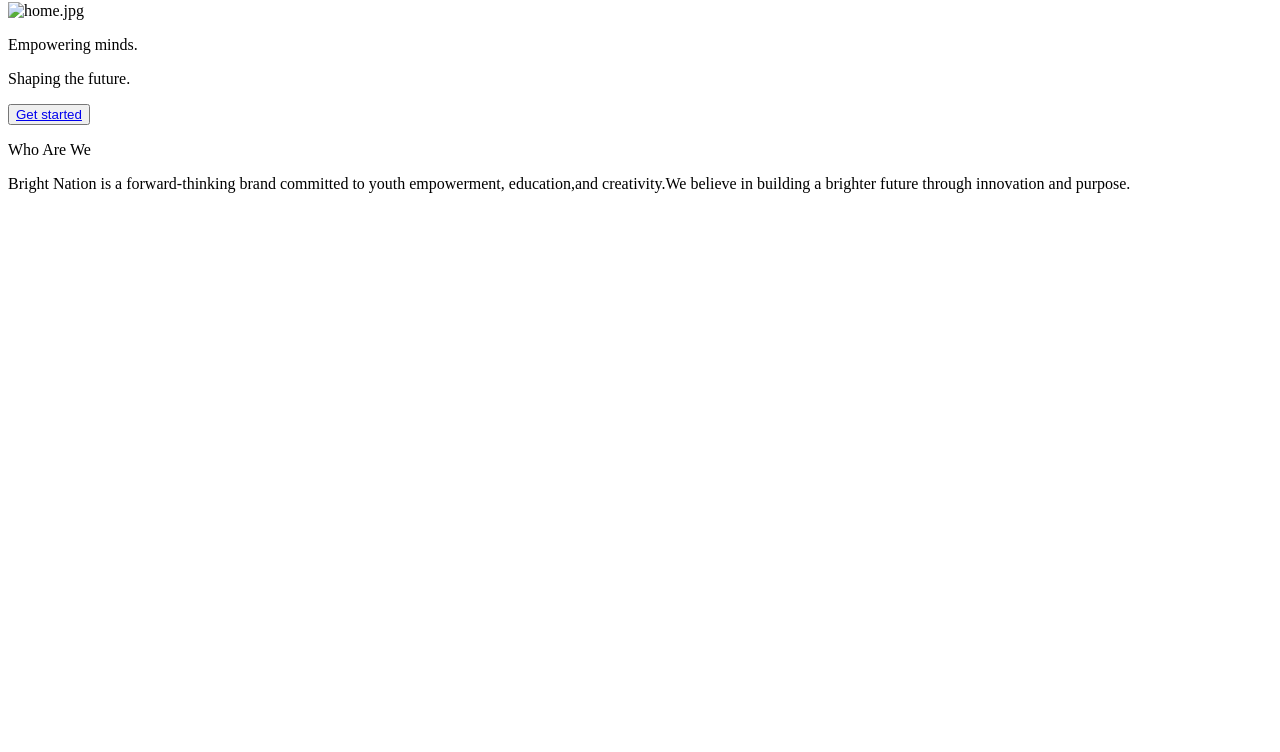
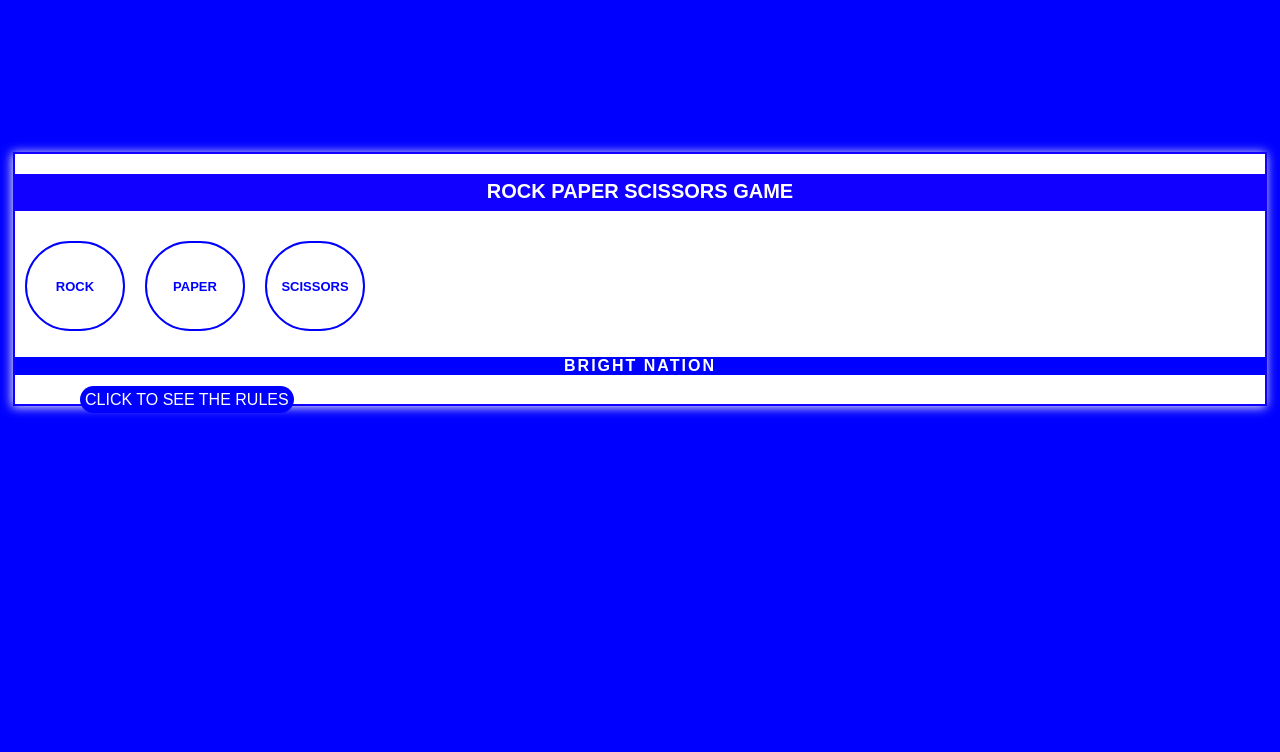
Before and after one commit to Brightnation87/brightgame, a plain HTML site: page index.html in a window 1280 px wide. Shown: the part 48-800 px from the top of the page. Drawn offline with Linux system fonts and the light colour scheme.

Commit message:
Add files via upload

```diff
--- a/index.html
+++ b/index.html
@@ -5,23 +5,197 @@
   <meta name="viewport"
   content="width=device-width initial-scale=1.0">
 
-  <title>Page title</title>
-  <link rel="stylesheet" href="index.css">
+  <style>
+      body{
+    background-color:blue;
+    font-family:Arial;
+  }
+
+  .body {
+    margin:200px 5px 200px 5px;
+    background-color:white;
+    height:250px;
+    border: 2px solid #1100ff;
+    box-shadow: -1px 1px 10px whitesmoke;
+
+    }
+
+   .game-name {
+     height:25px;
+     background-color: #1100ff;
+     text-align: center;
+     font-weight: bolder;
+     font-size: 20px;
+     padding: 6px ;
+     color: white;
+   }
+
+   .buttons {
+     display: flex;
+   }
+
+   .buttons button{
+     padding: 10px;
+     margin: 10px;
+     width: 100px;
+     height: 90px;
+     border-radius: 45px;
+     border: 2px solid blue;
+     color: blue;
+     background-color: white;
+     font-size: 13px;
+     font-weight: bold;
+
+   }
+
+   .buttons button:hover {
+     background-color: blue;
+     color: white;
+     border: 2px solid white;
+     cursor: pointer;
+   }
+
+   .maker {
+     bottom: 0;
+     color:white;
+     background-color: blue;
+     font-weight: bolder;
+     text-align:center;
+     letter-spacing: 2px;
+   }
+
+
+   a {
+     text-decoration: none;
+     color:white;
+     padding: 5px;
+     margin-left: 65px;
+     background-color: blue;
+     border-radius: 20px;
+   }
+
+  </style>
+
+  <title>ROCK PAPER SCISSORS</title>
+  <link rel="stylesheet" href="game.css">
+
  </head>
  <body>
-    <p class="brand-name">Welcome to Bright Nation </p>
-    <img class="home-jpg" src="home.jpg" alt="home.jpg">
+   <div class="body">
+  <p class="game-name">
+    ROCK PAPER SCISSORS GAME
+  </p>
 
-    <p>Empowering minds.</p>
-    <p>Shaping the future.</p>
+  <div class="buttons">
 
-    <button>
-      <a href="website.html"> Get started</a>
-    </button>
+    <button onclick="
 
-    <p>Who Are We </p>
+   const computerMove = pickComputerMove();
+    const computerWin = 'Yh I won! 😋💯\n\nNo one dares to beat Bright nation';
 
-    <p>Bright Nation is a forward-thinking brand committed to youth empowerment, education,and creativity.We believe in building a brighter future through innovation and purpose.</p>
+       const computerLoss = 'That was luck i almost got u\n\nYou won the round 😞😞';
 
+       const computerDraw = 'Shit 😯 So close to failure\n\nIts was a Tie🎀';
+      let result = '';
+
+        if(computerMove === 'ROCK')
+         {
+        result = computerDraw;
+        }
+        else if(computerMove === 'PAPER')
+         {
+         result =computerWin;
+        }
+        else if(computerMove === 'SCISSORS')
+        {
+        result = computerLoss;
+        }
+
+        alert(`${result}\n\nBright played ${computerMove}\nU played ROCK`);
+
+
+
+    ">ROCK</button>
+
+    <button onclick="
+   const computerMove = pickComputerMove();
+    const computerWin = 'Yh I won! 😋💯\n\nNo one dares to beat Bright nation';
+
+       const computerLoss = 'That was luck i almost got u\n\nYou won the round 😞😞';
+
+       const computerDraw = 'Shit 😯 So close to failure\n\nIts was a Tie🎀';
+      let result = '';
+
+        if(computerMove === 'ROCK') {
+        result = computerLoss;
+        }else if(computerMove === 'PAPER') {
+         result = computerDraw;
+        }else if(computerMove === 'SCISSORS'){
+        result = computerWin;
+        }
+
+        alert(`${result}\n\nBright played ${computerMove}\nU played PAPER`);
+
+
+
+    ">PAPER</button>
+
+   <button onclick="
+  const computerMove = pickComputerMove();
+
+  const  computerWin = 'Yh I won! 😋💯\n\nNo one dares to beat Bright nation';
+
+      const  computerLoss = 'That was luck i almost got u\n\nYou won the round 😞😞';
+
+      const  computerDraw = 'Shit 😯 So close to failure\n\nIts was a Tie🎀';
+
+      if(computerMove === 'ROCK') {
+        result =  computerWin;
+        }else if(computerMove === 'PAPER') {
+         result =computerLoss;
+        }else if(computerMove === 'SCISSORS'){
+        result =computerDraw;
+        }
+
+       alert(`${result}\n\nBright played ${computerMove}\nU played SCISSORS`);
+
+
+   ">SCISSORS</button>
+
+  </div>
+
+    <p class="maker">
+      BRIGHT NATION
+    </p>
+
+    <a href="rules.html">CLICK TO SEE THE RULES</a>
+  </div>
+
+  <script>
+    function pickComputerMove(){
+      const randomNumber = Math.random();
+
+
+      let computerMove ='';
+
+      if(randomNumber >= 0 && randomNumber < 1/3 ) {
+        computerMove ='ROCK';
+      }
+
+      else if (randomNumber >= 1/3 && randomNumber < 2/3) {
+        computerMove ='PAPER';
+        }
+
+      else if (randomNumber >= 2/3 && randomNumber < 1) {
+        computerMove ='SCISSORS';
+      }
+
+
+      return computerMove;
+    }
+
+
+
+  </script>
  </body>
 </html>
```
Lines whose indentation alone changed are shown as unchanged.
